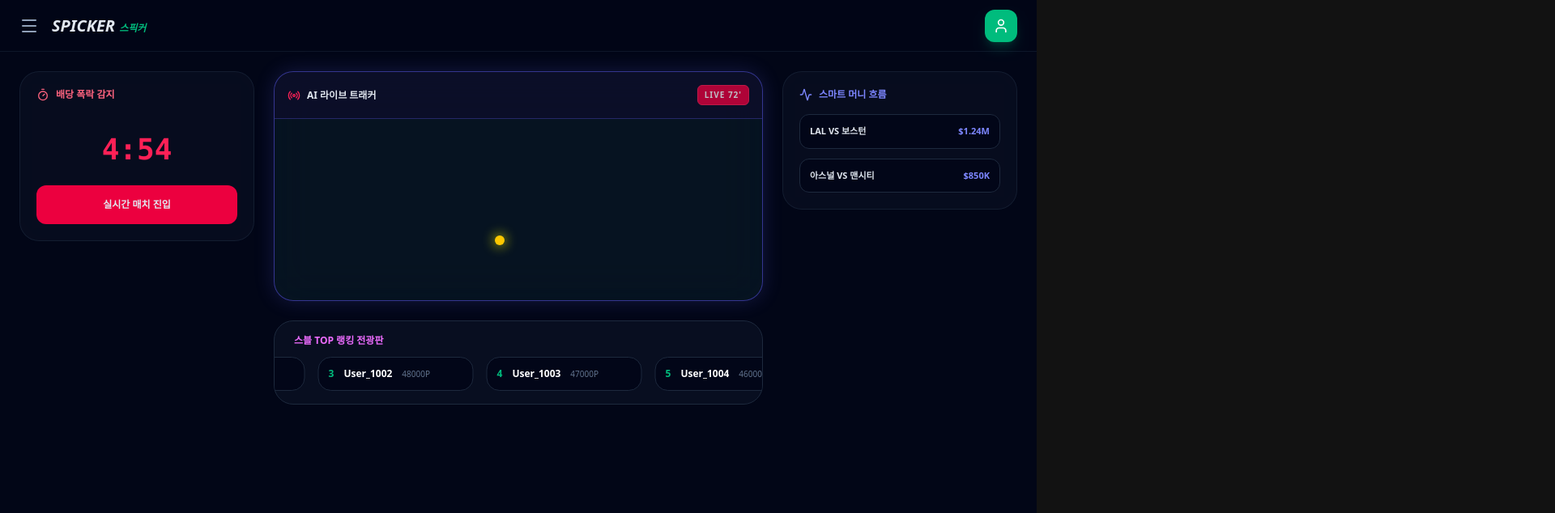
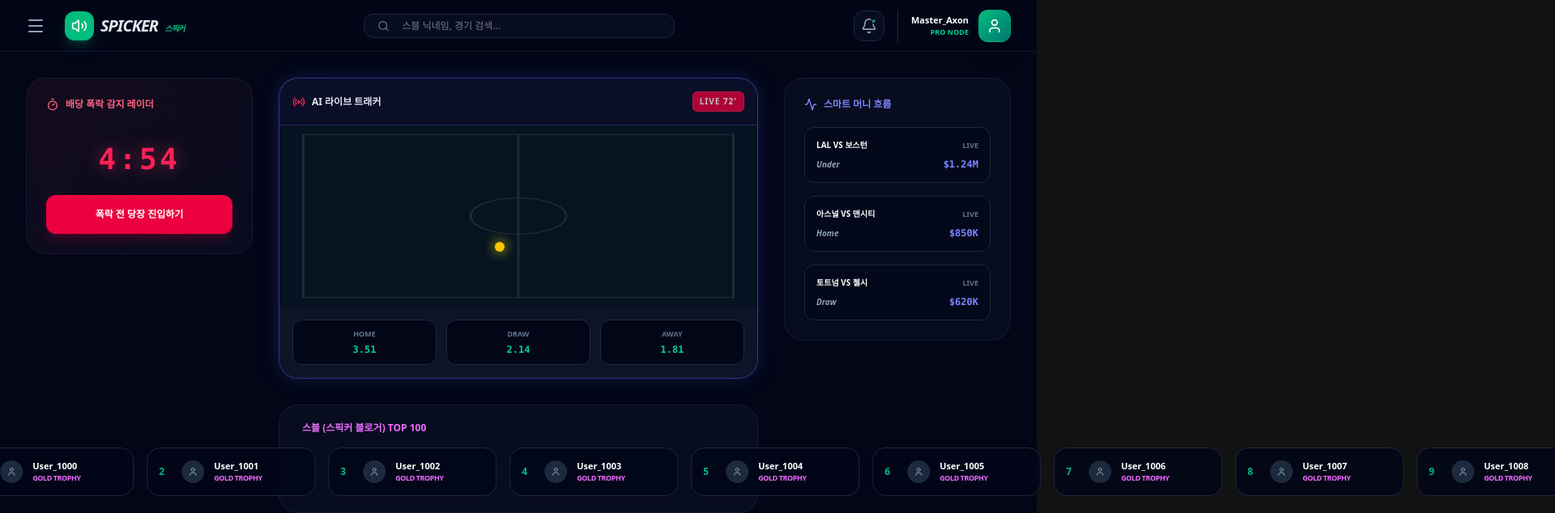
Before and after one commit to toygun0420/spicker, a Next.js app: page / in a window 1280 px wide. Shown: the top 634 px of the page at 81% size, 1920 px wide, since content can reach past the window. Built offline with nearby package versions, Linux system fonts and the light colour scheme.

Commit message:
스픽커 상단 메뉴 및 상세 배당 모듈 100% 복구

```diff
--- a/app/page.tsx
+++ b/app/page.tsx
@@ -4,10 +4,10 @@ import React, { useState, useEffect } from 'react';
 import {
   TrendingUp, Zap, BarChart3, Bell, User, ArrowUpRight, Globe2,
   RefreshCw, Trophy, Activity, Radio, Skull, Timer, Menu, Bookmark,
-  Star, PenTool, Award, Crown, Calculator, Volume2
+  Star, PenTool, Award, Crown, Calculator, Volume2, Search, X
 } from 'lucide-react';
 
-// --- UI 컴포넌트 ---
+// --- UI 유틸리티 컴포넌트 ---
 const Card = ({ children, className = "", highlight = false, trap = false, live = false }: any) => (
   <div className={`relative bg-slate-900/40 backdrop-blur-xl border ${live ? 'border-indigo-500/50 shadow-[0_0_25px_rgba(99,102,241,0.2)]' : trap ? 'border-rose-500/50 shadow-[0_0_25px_rgba(244,63,94,0.15)]' : highlight ? 'border-amber-500/50 shadow-[0_0_20px_rgba(245,158,11,0.15)]' : 'border-slate-800/60'} rounded-2xl md:rounded-3xl overflow-hidden transition-all duration-700 hover:border-slate-500 group ${className}`}>
     {children}
@@ -28,8 +28,8 @@ export default function App() {
   const [mounted, setMounted] = useState(false);
   const [dropTimer, setDropTimer] = useState(299);
   const [ballPos, setBallPos] = useState({ x: 50, y: 50 });
+  const [liveOdds, setLiveOdds] = useState({ home: 3.45, draw: 2.10, away: 1.85 });
 
-  // 스블(블로거) 가짜 데이터 생성
   const bloggers = Array.from({length: 20}, (_, i) => ({
     id: i + 1, rank: i + 1, name: `User_${1000 + i}`, points: 50000 - (i * 1000)
   }));
@@ -37,63 +37,104 @@ export default function App() {
   useEffect(() => {
     setMounted(true);
     const t = setInterval(() => setDropTimer(prev => (prev > 0 ? prev - 1 : 299)), 1000);
-    const l = setInterval(() => setBallPos({ x: Math.random() * 60 + 20, y: Math.random() * 60 + 20 }), 3000);
+    const l = setInterval(() => {
+      setBallPos({ x: Math.random() * 60 + 20, y: Math.random() * 60 + 20 });
+      setLiveOdds(prev => ({
+        home: +(prev.home + (Math.random() * 0.2 - 0.1)).toFixed(2),
+        draw: +(prev.draw + (Math.random() * 0.1 - 0.05)).toFixed(2),
+        away: +(prev.away + (Math.random() * 0.2 - 0.1)).toFixed(2),
+      }));
+    }, 3000);
     return () => { clearInterval(t); clearInterval(l); };
   }, []);
 
   if (!mounted) return null;
 
   return (
-    <div className="bg-[#020617] text-slate-200 min-h-screen">
+    <div className="bg-[#020617] text-slate-200 min-h-screen selection:bg-emerald-500/30">
       <style jsx global>{`
         @keyframes ticker { 0% { transform: translateX(0); } 100% { transform: translateX(-50%); } }
         .animate-ticker { display: flex; width: max-content; animation: ticker 30s linear infinite; }
+        .animate-ticker:hover { animation-play-state: paused; }
       `}</style>
 
-      {/* 헤더 */}
-      <nav className="sticky top-0 z-50 bg-[#020617]/90 backdrop-blur-2xl border-b border-slate-800/50 h-16 flex items-center px-6 justify-between">
+      {/* --- 복구된 헤더 (검색창/알림/유저 프로필 포함) --- */}
+      <nav className="sticky top-0 z-50 bg-[#020617]/95 backdrop-blur-2xl border-b border-slate-800/50 h-16 flex items-center px-4 md:px-8 justify-between">
+        <div className="flex items-center gap-6">
+          <Menu className="text-slate-400 cursor-pointer hover:text-white transition-colors" />
+          <div className="flex items-center gap-2">
+             <div className="w-9 h-9 bg-emerald-500 rounded-xl flex items-center justify-center shadow-lg shadow-emerald-500/20"><Volume2 className="text-white w-5 h-5" /></div>
+             <h1 className="text-xl font-black italic tracking-tighter">SPICKER <span className="text-emerald-500 text-[10px] ml-1">스픽커</span></h1>
+          </div>
+        </div>
+
+        <div className="hidden lg:flex items-center gap-4 bg-slate-900/50 px-4 py-1.5 rounded-xl border border-slate-800 w-96 group focus-within:border-emerald-500/50 transition-all">
+          <Search className="w-4 h-4 text-slate-500 group-focus-within:text-emerald-500" />
+          <input type="text" placeholder="스블 닉네임, 경기 검색..." className="bg-transparent border-none text-xs focus:outline-none w-full text-slate-200" />
+        </div>
+
         <div className="flex items-center gap-4">
-          <Menu className="text-slate-400 cursor-pointer" />
-          <h1 className="text-xl font-black italic">SPICKER <span className="text-emerald-500 text-xs">스픽커</span></h1>
+          <button className="relative p-2 text-slate-400 hover:text-white bg-slate-900/50 rounded-xl border border-slate-800">
+            <Bell className="w-5 h-5" />
+            <span className="absolute top-2 right-2 w-2 h-2 bg-emerald-500 rounded-full border-2 border-[#020617] animate-pulse"></span>
+          </button>
+          <div className="flex items-center gap-3 pl-4 border-l border-slate-800">
+            <div className="text-right hidden sm:block">
+              <p className="text-[11px] font-black text-white">Master_Axon</p>
+              <p className="text-[9px] text-emerald-400 font-bold">PRO NODE</p>
+            </div>
+            <div className="w-10 h-10 rounded-xl bg-gradient-to-br from-emerald-500 to-teal-700 flex items-center justify-center shadow-xl border border-emerald-400/30"><User className="text-white w-5 h-5" /></div>
+          </div>
         </div>
-        <div className="w-10 h-10 rounded-xl bg-emerald-500 flex items-center justify-center shadow-lg shadow-emerald-500/20"><User className="text-white w-5 h-5" /></div>
       </nav>
 
-      <main className="max-w-[1600px] mx-auto p-6 grid grid-cols-1 lg:grid-cols-12 gap-6">
-        {/* 왼쪽: 폭락 레이더 */}
+      <main className="max-w-[1600px] mx-auto p-4 md:p-8 grid grid-cols-1 lg:grid-cols-12 gap-8">
+        {/* 왼쪽 섹션 */}
         <aside className="lg:col-span-3 space-y-6">
-          <Card className="p-5 border-rose-500/40">
-            <h3 className="text-xs font-black text-rose-400 uppercase mb-4 flex items-center gap-2"><Timer className="w-4 h-4" /> 배당 폭락 감지</h3>
-            <div className="text-4xl font-mono font-black text-rose-500 text-center py-6">
+          <Card className="p-6 border-rose-500/40 bg-gradient-to-br from-rose-950/20 to-transparent">
+            <h3 className="text-xs font-black text-rose-400 uppercase mb-4 flex items-center gap-2"><Timer className="w-4 h-4" /> 배당 폭락 감지 레이더</h3>
+            <div className="text-4xl font-mono font-black text-rose-500 text-center py-6 tracking-widest drop-shadow-[0_0_10px_rgba(244,63,94,0.5)]">
               {Math.floor(dropTimer/60)}:{(dropTimer%60).toString().padStart(2,'0')}
             </div>
-            <button className="w-full py-4 bg-rose-600 rounded-xl font-black text-xs">실시간 매치 진입</button>
+            <button className="w-full py-4 bg-rose-600 hover:bg-rose-500 text-white rounded-xl font-black text-xs transition-all shadow-lg shadow-rose-600/20">폭락 전 당장 진입하기</button>
           </Card>
         </aside>
 
-        {/* 중앙: 트래커 + 스블 랭킹 */}
-        <div className="lg:col-span-6 space-y-6">
-          {/* AI 트래커 */}
+        {/* 중앙 섹션 */}
+        <div className="lg:col-span-6 space-y-8">
+          {/* 복구된 AI 트래커 (상세 배당률 포함) */}
           <Card live className="bg-[#060b18] overflow-hidden">
             <div className="p-4 border-b border-indigo-500/30 flex justify-between items-center bg-indigo-950/20">
               <span className="text-xs font-black uppercase flex items-center gap-2"><Radio className="w-4 h-4 text-rose-500" /> AI 라이브 트래커</span>
               <Badge variant="live">LIVE 72'</Badge>
             </div>
             <div className="h-56 bg-emerald-900/10 relative">
+               <div className="absolute inset-0 opacity-10"><svg className="w-full h-full" viewBox="0 0 100 100" preserveAspectRatio="none"><rect x="5" y="5" width="90" height="90" fill="none" stroke="white" strokeWidth="0.5"/><line x1="50" y1="5" x2="50" y2="95" stroke="white" strokeWidth="0.5"/><circle cx="50" cy="50" r="10" fill="none" stroke="white" strokeWidth="0.5"/></svg></div>
                <div className="absolute w-3 h-3 bg-yellow-400 rounded-full shadow-[0_0_15px_yellow] transition-all duration-1000" style={{ left: `${ballPos.x}%`, top: `${ballPos.y}%` }} />
+            </div>
+            <div className="p-4 bg-slate-900/80 grid grid-cols-3 gap-3">
+               {Object.entries(liveOdds).map(([key, value]) => (
+                 <div key={key} className="bg-[#020617] border border-slate-800 p-2.5 rounded-xl text-center">
+                    <p className="text-[9px] text-slate-500 font-black uppercase mb-1">{key === 'home' ? 'Home' : key === 'draw' ? 'Draw' : 'Away'}</p>
+                    <p className="text-xs font-mono font-black text-emerald-400">{value}</p>
+                 </div>
+               ))}
             </div>
           </Card>
 
-          {/* 스블 랭킹 전광판 (새로 추가) */}
-          <div className="overflow-hidden bg-slate-900/50 p-4 rounded-3xl border border-slate-800">
-            <h3 className="text-xs font-black text-fuchsia-400 uppercase mb-3 px-2">스블 TOP 랭킹 전광판</h3>
+          {/* 스블 랭킹 전광판 */}
+          <div className="bg-slate-900/40 p-5 rounded-3xl border border-slate-800/60">
+            <h3 className="text-xs font-black text-fuchsia-400 uppercase mb-4 px-2">스블 (스픽커 블로거) TOP 100</h3>
             <div className="animate-ticker">
               <div className="flex gap-4">
                 {bloggers.map(b => (
-                  <div key={b.id} className="flex items-center gap-3 bg-slate-950 p-3 rounded-2xl border border-slate-800 w-48">
-                    <span className="text-emerald-500 font-black text-xs">{b.rank}</span>
-                    <span className="text-white text-xs font-bold truncate">{b.name}</span>
-                    <span className="text-[10px] text-slate-500">{b.points}P</span>
+                  <div key={b.id} className="flex items-center gap-3 bg-slate-950/80 p-3.5 rounded-2xl border border-slate-800 w-52 hover:border-fuchsia-500/50 transition-colors cursor-pointer">
+                    <span className="text-emerald-500 font-black text-xs w-4">{b.rank}</span>
+                    <div className="w-7 h-7 bg-slate-800 rounded-full flex items-center justify-center"><User className="w-3 h-3 text-slate-400" /></div>
+                    <div className="flex flex-col">
+                      <span className="text-white text-[11px] font-black truncate w-24">{b.name}</span>
+                      <span className="text-[9px] text-fuchsia-400 font-bold uppercase tracking-tighter">Gold Trophy</span>
+                    </div>
                   </div>
                 ))}
               </div>
@@ -101,17 +142,27 @@ export default function App() {
           </div>
         </div>
 
-        {/* 오른쪽: 스마트 머니 */}
+        {/* 오른쪽 섹션 */}
         <aside className="lg:col-span-3 space-y-6">
-          <Card className="p-5 border-indigo-500/20">
-            <h3 className="text-xs font-black text-indigo-400 uppercase mb-4 flex items-center gap-2"><Activity className="w-4 h-4" /> 스마트 머니 흐름</h3>
-            <div className="space-y-3">
-              <div className="p-3 bg-slate-950 rounded-xl border border-slate-800 text-[11px] font-bold">
-                LAL VS 보스턴 <span className="float-right text-indigo-400">$1.24M</span>
-              </div>
-              <div className="p-3 bg-slate-950 rounded-xl border border-slate-800 text-[11px] font-bold">
-                아스널 VS 맨시티 <span className="float-right text-indigo-400">$850K</span>
-              </div>
+          <Card className="p-6 border-indigo-500/20">
+            <h3 className="text-xs font-black text-indigo-400 uppercase mb-5 flex items-center gap-2"><Activity className="w-4 h-4" /> 스마트 머니 흐름</h3>
+            <div className="space-y-4">
+              {[
+                { m: 'LAL VS 보스턴', v: '$1.24M', t: 'Under' },
+                { m: '아스널 VS 맨시티', v: '$850K', t: 'Home' },
+                { m: '토트넘 VS 첼시', v: '$620K', t: 'Draw' }
+              ].map((w, i) => (
+                <div key={i} className="p-3.5 bg-slate-950/60 rounded-xl border border-slate-800 group hover:border-indigo-500/40 transition-all cursor-pointer">
+                  <div className="flex justify-between items-center mb-2">
+                    <span className="text-[10px] font-black text-white">{w.m}</span>
+                    <span className="text-[9px] text-slate-500 uppercase font-bold">Live</span>
+                  </div>
+                  <div className="flex justify-between items-center">
+                    <span className="text-[10px] text-slate-400 font-bold italic">{w.t}</span>
+                    <span className="text-xs font-mono font-black text-indigo-400">{w.v}</span>
+                  </div>
+                </div>
+              ))}
             </div>
           </Card>
         </aside>
```
